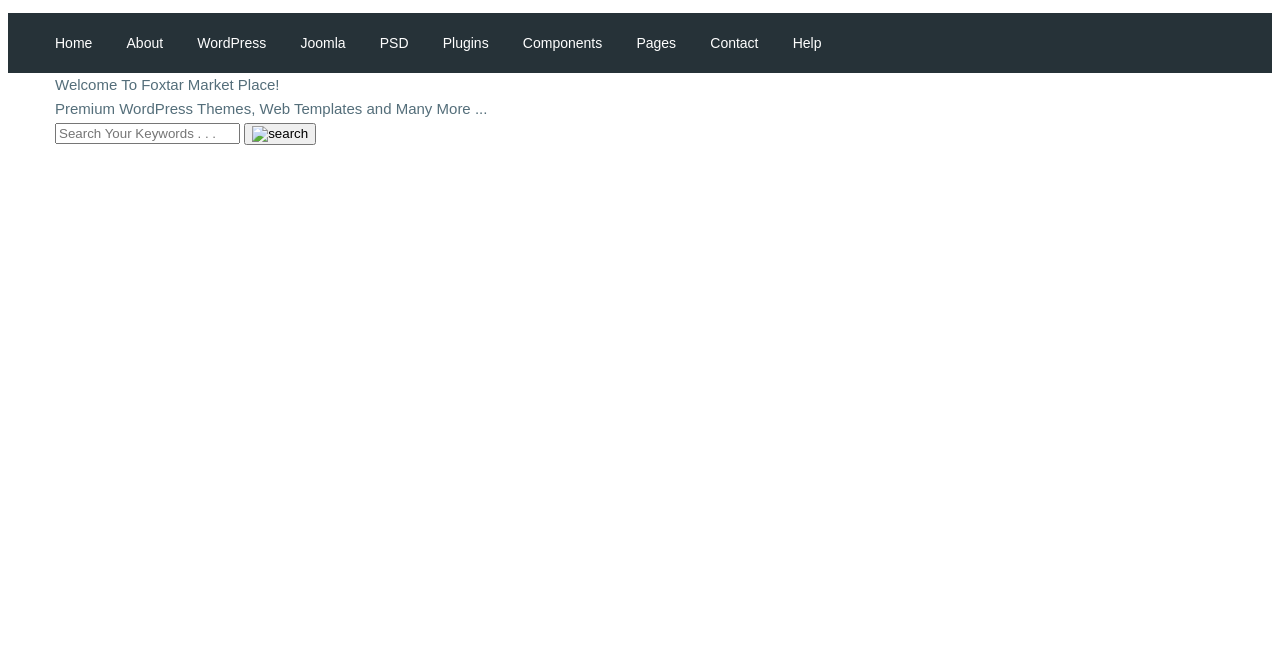
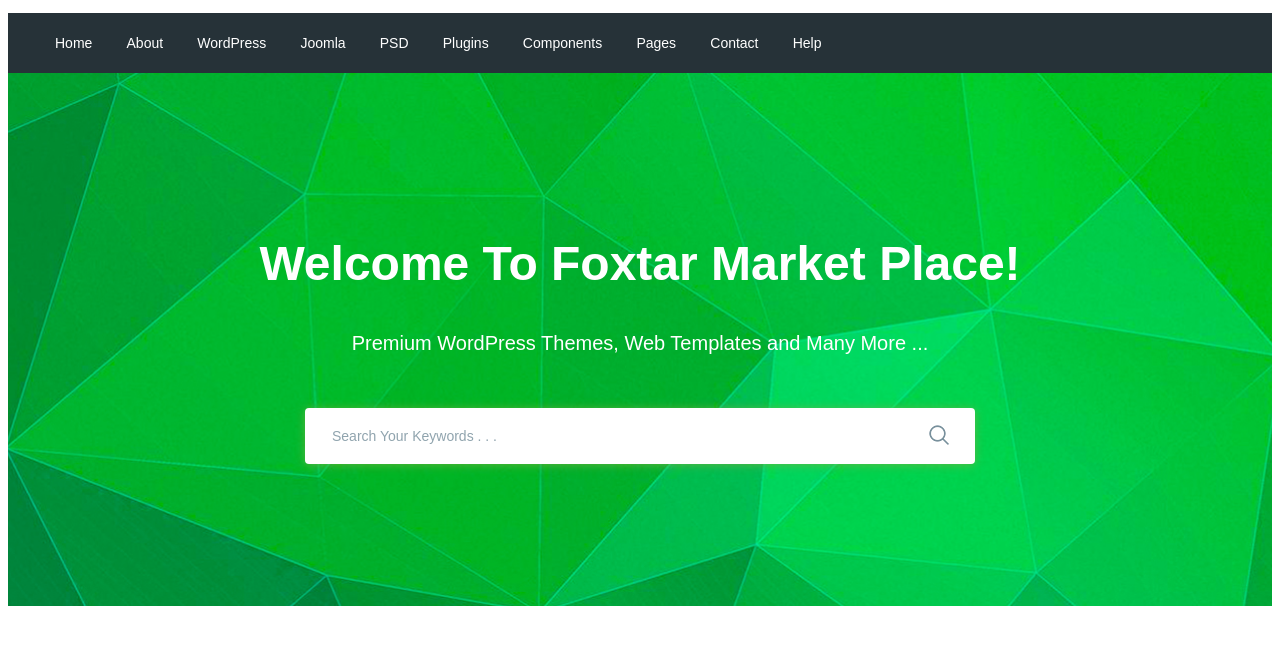
Before and after one commit to Denis-Kurilo/moderno, a website: page app/index.html in a window 1280 px wide. Shown: the part 85-730 px from the top of the page. Drawn offline with nearby package versions, Linux system fonts and the light colour scheme; files that its build step writes are made by us from their sources.

Commit message:
added search section

```diff
--- a/app/index.html
+++ b/app/index.html
@@ -52,7 +52,7 @@
 			</div>
 		</div>
 	</header>
-	<section class="search">
+	<section class="search" style="background-image: url(images/bg/search-bg.jpg);">
 		<div class="container">
 			<div class="search__inner">
 				<div class="search__inner-title">
@@ -65,7 +65,7 @@
 					<form>
 						<input type="text" placeholder="Search Your Keywords . . ." required>
 						<button type="submit">
-							<img src="" alt="search">
+							<img src="images/icons/search.png" alt="search">
 						</button>
 					</form>
 				</div>
--- a/app/scss/style.scss
+++ b/app/scss/style.scss
@@ -54,3 +54,61 @@
 		font-size: 14px;
 	}
 }
+.search{
+	background-repeat: no-repeat;
+    background-size: cover;
+    background-position: center;
+    min-height: 533px;
+}
+.search__inner{
+	padding: 155px 0 100px;
+	color: #FFF;
+	text-align: center;
+
+	&-title{
+		margin-bottom: 28px;
+		font-size: 48px;
+		font-weight: 700;
+		line-height: 72px;
+	}
+	&-text{
+		margin-bottom: 50px;
+		font-size: 20px;
+		font-weight: 500;
+		line-height: 30px;
+	}
+	&-form{
+		max-width: 670px;
+		margin: 0 auto;
+		position: relative;
+
+		input{
+			display: block;
+			width: 100%;
+			box-shadow: 0px 1px 10px 0px rgba(124, 178, 64, 0.75);
+			border-radius: 4px;
+			height: 56px;
+			border: none;
+			font-size: 14px;
+			font-weight: 500;
+
+			&:focus{
+				border: 1px solid $green;
+			}
+
+			&::placeholder{
+				color: #90A4AE;
+				font-weight: 500;
+				padding: 0 60px 0 25px;
+			}
+		}
+		button{
+			position: absolute;
+			border: none;
+			background-color: transparent;
+			right: 20px;
+			top: 16px;
+			outline: none;
+		}
+	}
+}
```
Also changed, not shown: app/images/icons/search.png (added).
